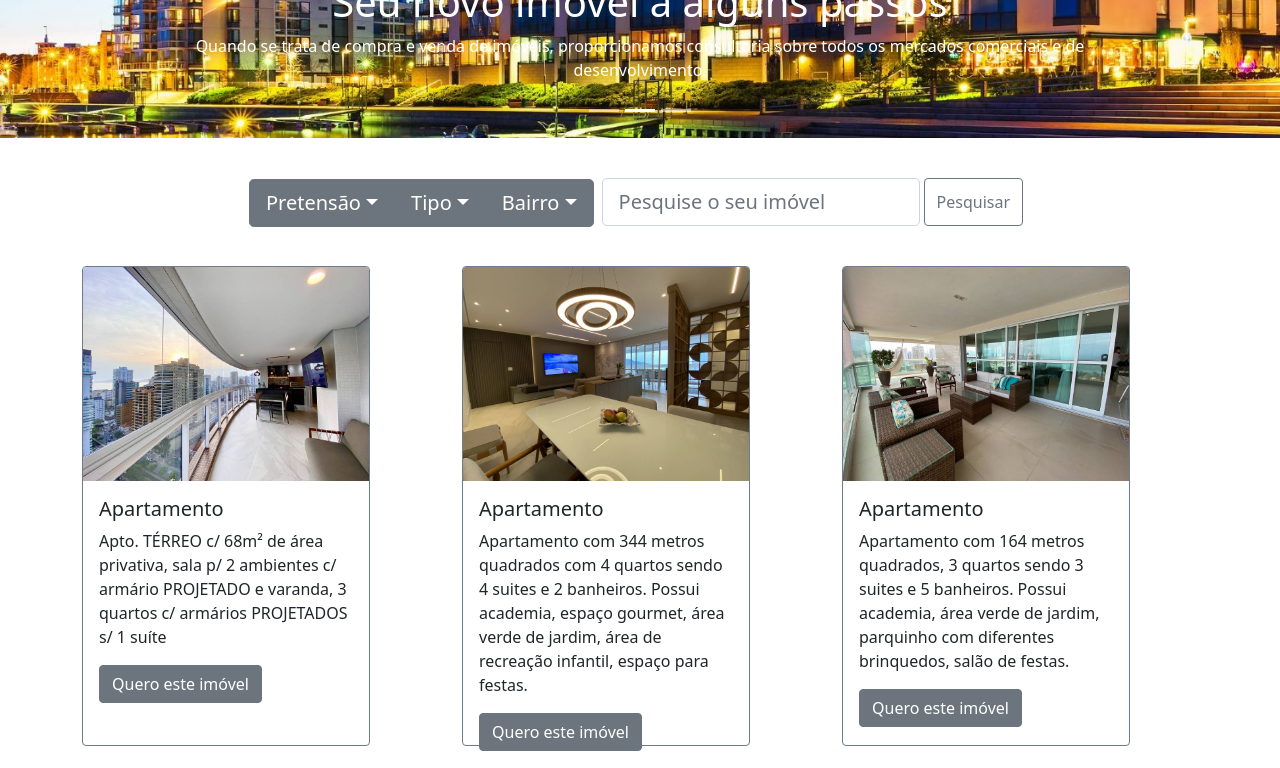
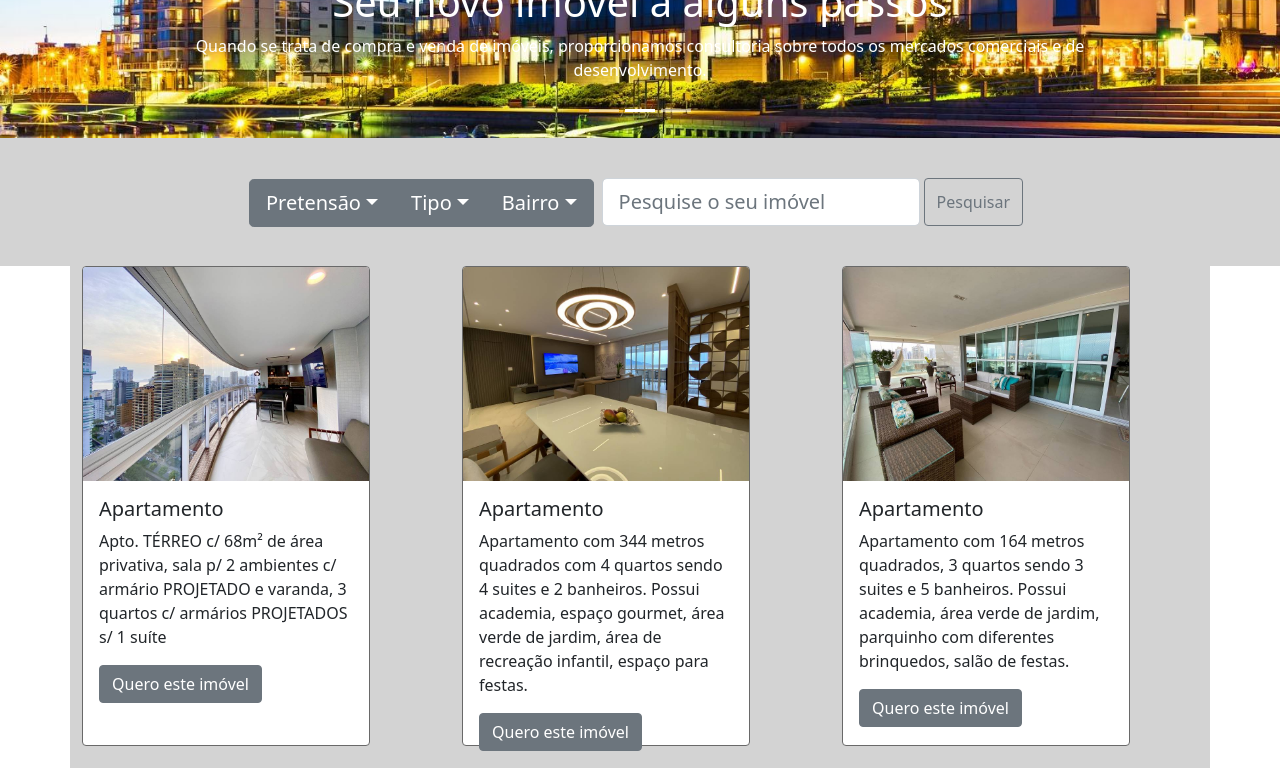
Before and after one commit to marcoscapiberibe/imobiliaria-react, a React (Create React App) app: page / in a window 1280 px wide. Shown: the part 360-1128 px from the top of the page. Built offline with nearby package versions, Linux system fonts and the light colour scheme.

Commit message:
mudança de background dos componentes Item e CardImovel
mudança de background dos componentes Item e CardImovel

```diff
--- a/src/components/CardImovel/CardImovel.css
+++ b/src/components/CardImovel/CardImovel.css
@@ -1,11 +1,12 @@
 .card--row {
     align-items: center;
+    background-color: #d3d3d3;
 }
 
 .card--estilo {
     max-width: 18rem;
     height: 30rem;
-    border-color: rgb(109, 123, 138);
+    border-color: #696969;
 }
 
 /* Responsividade */
@@ -21,5 +22,5 @@
 .card--estilo {
     max-width: 18rem;
     height: 30rem;
-    border-color: rgb(109, 123, 138);
+    border-color: #696969;
 }
--- a/src/components/Item/Item.css
+++ b/src/components/Item/Item.css
@@ -4,6 +4,7 @@
     align-items: baseline;
     justify-content: center;
     padding: 2em;
+    background-color: #d3d3d3;
 }
 
 
```
